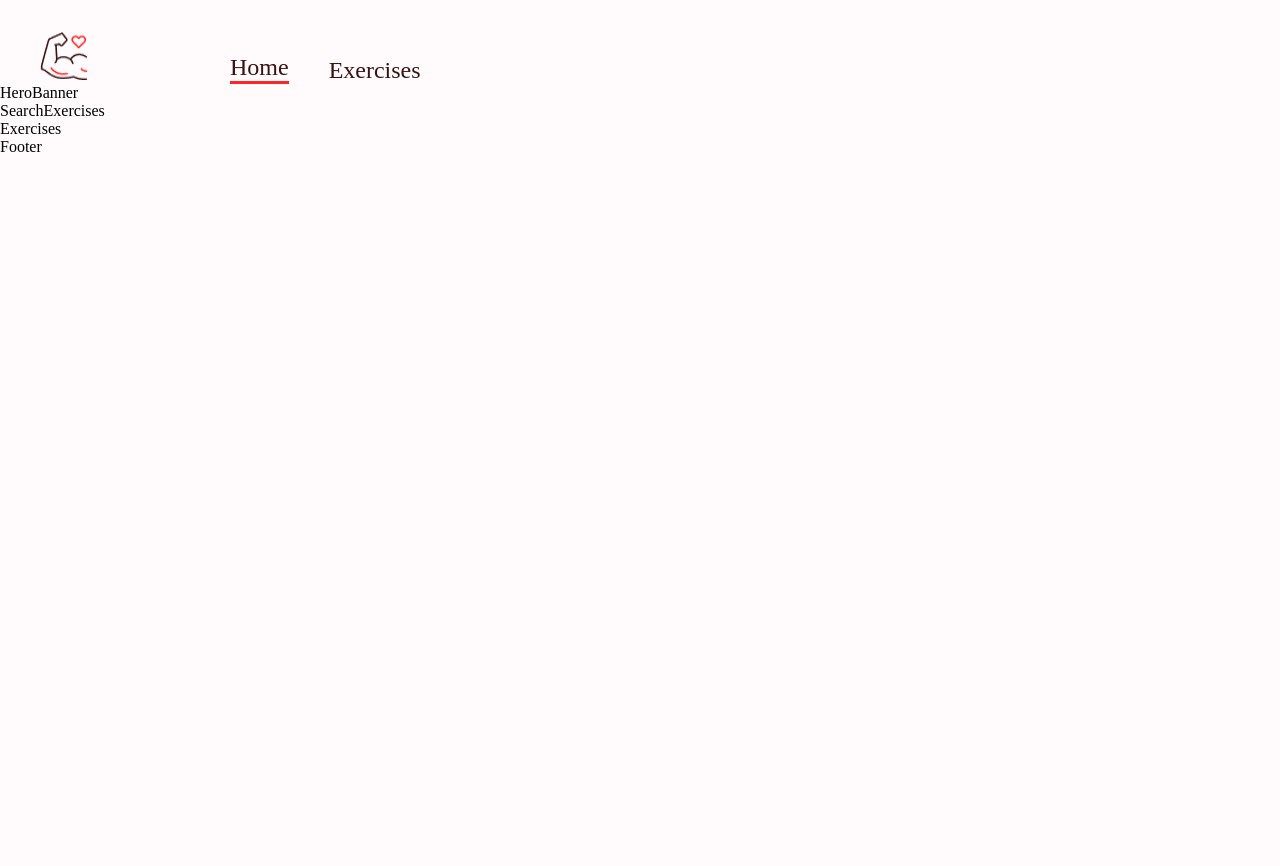
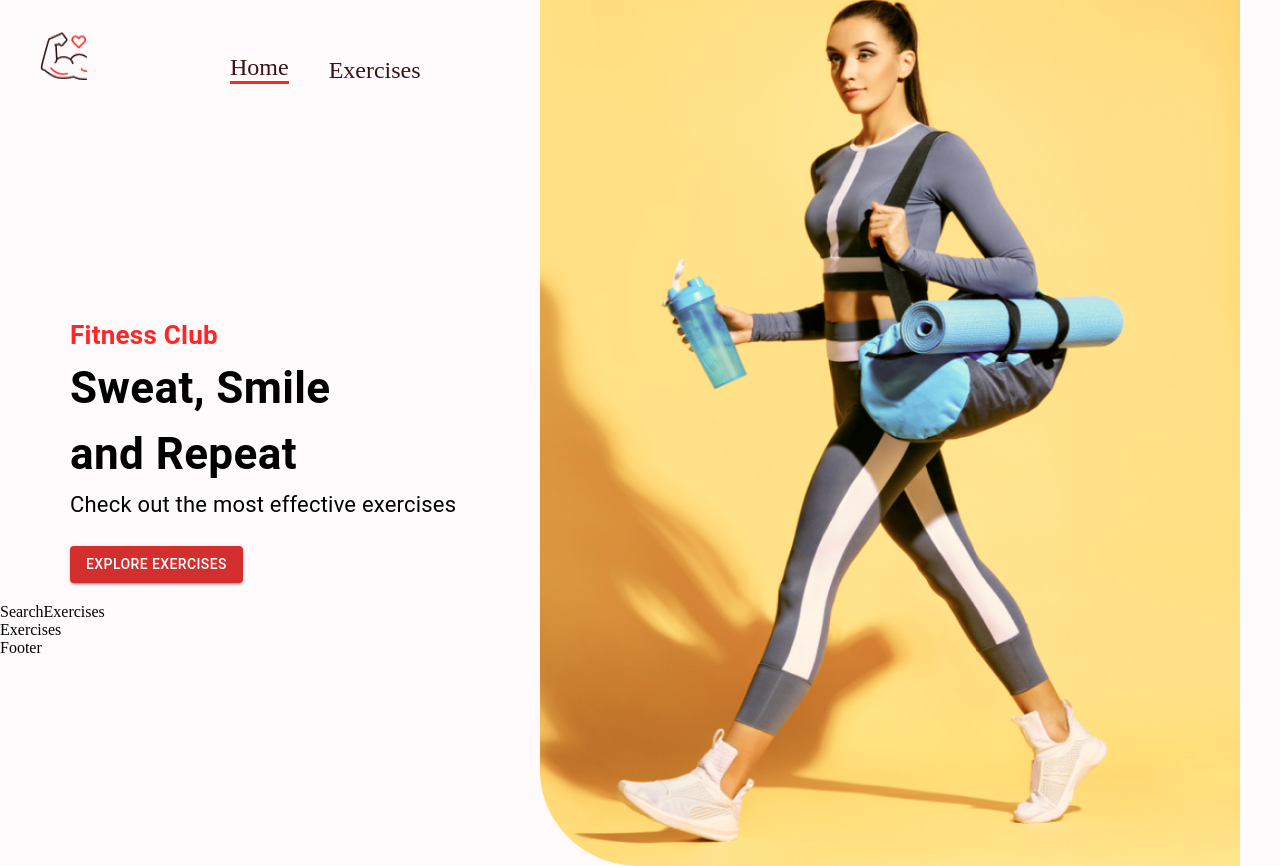
Before and after one commit to GabrielDS2118/GYM, a React (Create React App) app in the folder client/: page / in a window 1280 px wide. Before the commit the page ends 800 px from the top, so only its background shows below. Built offline with nearby package versions, Linux system fonts and the light colour scheme.

Commit message:
5.HeroBanner

```diff
--- a/client/src/components/HeroBanner.jsx
+++ b/client/src/components/HeroBanner.jsx
@@ -1,7 +1,42 @@
+import { Box, Button, Typography } from '@mui/material';
 import React from 'react';
 
+import HeroBannerImage from '../assets/images/banner.png';
+
 const HeroBanner = () => {
-  return <div>HeroBanner</div>;
+  return (
+    <Box
+      sx={{
+        mt: { lg: '212px', xs: '70px' },
+        ml: { sm: '50px' },
+      }}
+      position="relative"
+      p="20px"
+    >
+      <Typography color="#FF2625" fontWeight="600" fontSize="26px">
+        Fitness Club
+      </Typography>
+
+      <Typography
+        fontWeight={700}
+        sx={{
+          fontSize: { lg: '44px', xs: '40px' },
+        }}
+      >
+        Sweat, Smile <br /> and Repeat
+      </Typography>
+
+      <Typography fontSize="22px" lineHeight="35px" mb={3}>
+        Check out the most effective exercises
+      </Typography>
+
+      <Button variant="contained" color="error" href="#exercises">
+        Explore Exercises
+      </Button>
+
+      <img src={HeroBannerImage} alt="banner" className="hero-banner-img" />
+    </Box>
+  );
 };
 
 export default HeroBanner;
```
Also changed, not shown: 1 other file (tests, documents, lock files or other folders).
